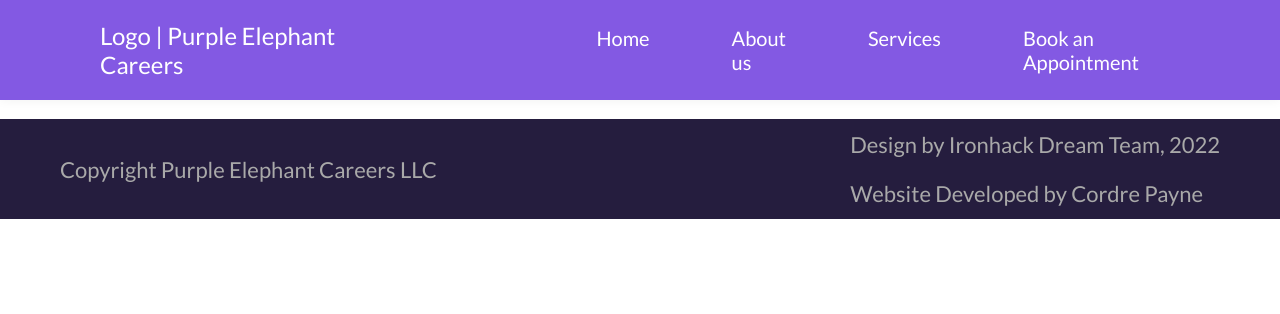
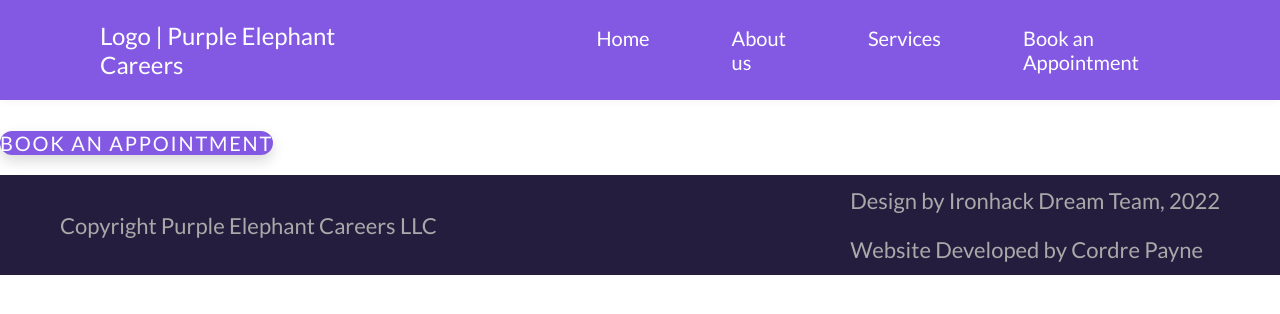
Before and after one commit to nokeen12/purpleelephantcareers, a React (Create React App) app: page /about in a window 1280 px wide. Shown: the top 314 px of the page. Built offline with nearby package versions, Linux system fonts and the light colour scheme.

Commit message:
About page outline

```diff
--- a/src/App.js
+++ b/src/App.js
@@ -3,6 +3,7 @@
 import Navbar from './components/Navbar/Navbar';
 import Homepage from './pages/Homepage';
 import Footer from './components/Footer/Footer';
+import About from './pages/About';
 
 function App() {
   return (
@@ -12,6 +13,7 @@
         <Routes>
           <Route path='/' element={ <Homepage /> }/>
           <Route path='/home' element={ <Homepage /> }/>
+          <Route path='/about' element={ <About /> }/>
         </Routes>
       </div>
       <Footer />
--- /dev/null
+++ b/src/pages/About.js
@@ -0,0 +1,12 @@
+import { Link } from "react-router-dom";
+function About(){
+    return(
+        <div id='about'>
+            <div></div>
+            <div></div>
+            <h2></h2>
+            <Link to="booking" className="button three">BOOK AN APPOINTMENT</Link>
+        </div>
+    )
+}
+export default About;
```
